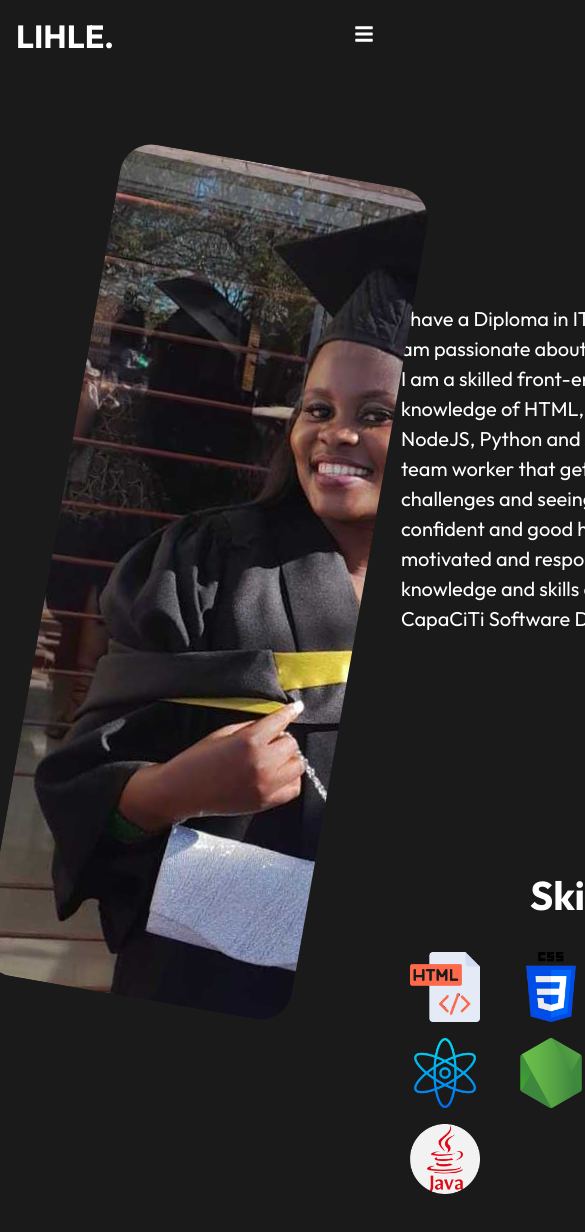
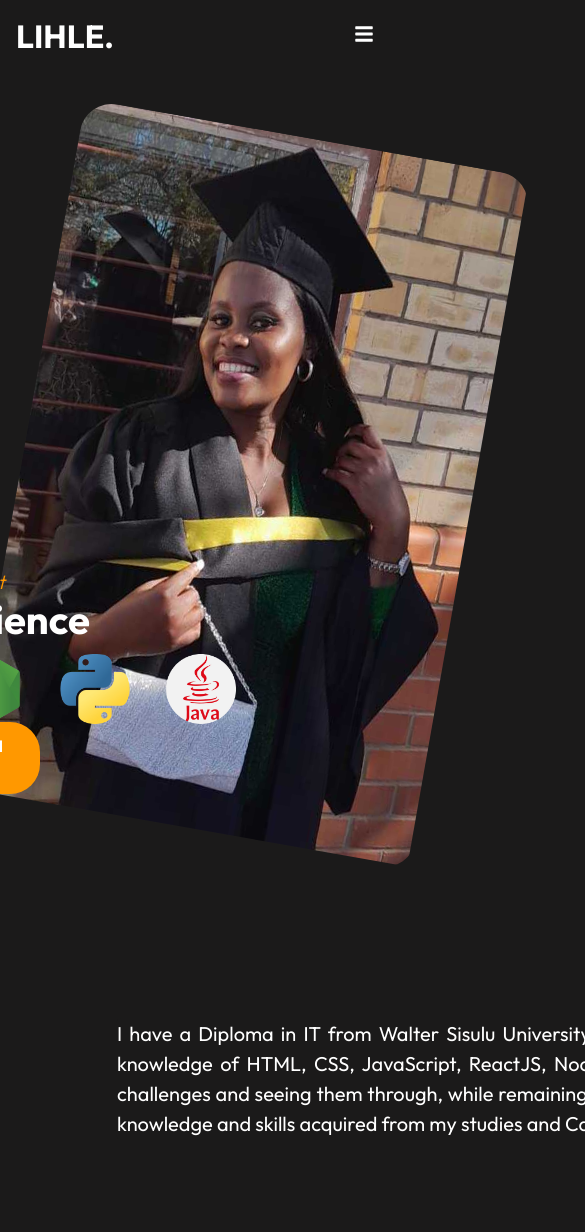
Before and after one commit to Tembelihl/React-Portfolio, a React (Create React App) app: page /about in a window 390 px wide. Shown: the top 1232 px of the page, 585 px wide, since content can reach past the window. Built offline with nearby package versions, Linux system fonts and the light colour scheme.

Commit message:
I was trying to make responsiveness in about page

```diff
--- a/package.json
+++ b/package.json
@@ -8,6 +8,7 @@
     "@testing-library/user-event": "^13.5.0",
     "axios": "^1.5.0",
     "bootstrap": "^5.3.1",
+    "nodemon": "^3.0.1",
     "react": "^18.2.0",
     "react-bootstrap": "^2.8.0",
     "react-dom": "^18.2.0",
--- a/src/components/AboutImg.js
+++ b/src/components/AboutImg.js
@@ -8,22 +8,35 @@ import ReactImg from "../Pictures/React.bg.jpg"
 import NodeImg from "../Pictures/Node-js.bg.jpg"
 import pythonImg from "../Pictures/python.bg.jpg"
 import JavaImg from "../Pictures/Java.bg.jpg"
-
-import { Link } from "react-router-dom";
+import resume from '../Pictures/Minimalist CV Resume.pdf';
 
 const About = () => {
-  return <div className="heading">
-        <h5>Get To Know</h5>
-        <h1>About Me</h1>
+  return <div className="container">
+
+    <div className="about__me">
+        <div className="about__me-image">
+            <img src={AboutImg} alt="About Image" />
+        </div>
+     </div>
+     <div className='heading'>
+            <h5>Get To Know</h5>
+            <h1>About Me</h1>
+    </div>
         <div className="box">
         <p>
-        I have a Diploma in IT from Walter Sisulu University. I am passionate about Web developer and Web Design. I am a skilled front-end developer having the knowledge of HTML, CSS, JavaScript, ReactJS, NodeJS, Python and Java I am a quick learner and a team worker that gets the job done. I enjoy meeting challenges and seeing them through, while remaining confident and good honored under pressure. I am self motivated and responsible Software Developer with knowledge and skills acquired from my studies and CapaCiTi  Software Development Program.
+            I have a Diploma in IT from Walter Sisulu University. I am passionate about
+            Web developer and Web Design. I am a skilled front-end developer having the
+            knowledge of HTML, CSS, JavaScript, ReactJS, NodeJS, Python and Java I am a
+            quick learner and a team worker that gets the job done. I enjoy meeting challenges
+            and seeing them through, while remaining confident and good honored under pressure.
+            I am self motivated and responsible Software Developer with knowledge and skills
+            acquired from my studies and CapaCiTi  Software Development Program.
         </p>
         </div>
     <div className="heading__skills">
         <h5>What I've learnt</h5>
         <h1>Skills&Experience</h1>
-        </div>
+    </div>
         <div className="about__me-icons">
         <img src={HtmlImg} alt="" />
         <img src={CSSImg} alt="" />
@@ -34,12 +47,8 @@ const About = () => {
         <img src={JavaImg} alt="" />
     </div>
 
-    <Link to="/about" className="btn__about">Download Resume</Link>
-     <div className="about__me">
-        <div className="about__me-image">
-            <img src={AboutImg} alt="About Image" />
-        </div>
-     </div>
+    <a href={resume} download="Minimalist CV Resume.pdf" className="download minimalist">Download Resume</a>
+
  </div>
 
 }
--- a/src/components/AboutStyles.css
+++ b/src/components/AboutStyles.css
@@ -14,12 +14,13 @@
     overflow: hidden;
     transform: rotate(10deg);
     transition: var(--transition);
-    height: 35rem;
-    width: 25%;
-	  display: inline-flex;
-    position: absolute;
-    top: 160px;
-    left: 50px;
+    margin: 5px;
+
+	  /* display: flex; */
+}
+.about__me-image img {
+  width: 450px;
+  height: 700px;
 }
 
 .about__me-image:hover {
@@ -27,11 +28,18 @@
 }
 
 
-.heading {
-   padding: 8rem 0 6rem;
-   margin-left: 400px;
+.container {
+   padding: 8rem 1rem;
    background-color: #1b1a1a;
    font-size: 20px;
+   display: flex;
+  flex-direction: row;
+  width: fit-content;
+}
+.heading {
+  position: absolute;
+  right: 400px;
+
 }
 
 .heading h1{
@@ -48,7 +56,7 @@
     text-decoration-thickness: 8px;
   }
 
-  .heading h5{
+  h5{
     color: #FF9800;
     margin-left: 240px;
     font-size:20px;
@@ -56,29 +64,43 @@
     font-style: italic;
   }
 
-  .heading__skills h1{
-    margin-left: 130px;
+  .heading__skills {
+
+    position: absolute;
+    bottom: 200px;
+    right: 300px;
+    color: #fff;
+
+  }
+  .heading__skills h1 {
+    margin-left: 250px;
+  }
+  .heading__skills h5{
+    margin-left: 350px;
   }
 
 .box p {
     background-color: #1b1a1a;
     border: 1px solid #1b1a1a;
     border-radius: 5px;
-    padding: 20px;
+    /* padding: 20px; */
     font-size: 20px;
     line-height: 1.5;
-    margin-bottom: 2rem 0 2.6rem;
+    margin-top: 100px;
+    margin-left: 100px;
+    width: 600px;
+    text-align: justify;
 }
 
-.box p {
-    margin-right: 300px;
-}
+
 
 .about__me-icons {
     display: flex;
     justify-content: flex-start;
     align-items: center;
-    margin-top: 25px;
+    position: absolute;
+    bottom: 120px;
+    right: 90px;
   }
 
   .about__me-icons img {
@@ -88,7 +110,7 @@
     size: 20px;
   }
 
-  .btn__about{
+  a.download.minimalist{
     background-color: #FF9800;
     color:#ffffff;
     border:2px solid transparent;
@@ -103,28 +125,37 @@
     transition: all 0.5s ease;
     margin-top: 55px;
     margin-left: 200px;
+    position: absolute;
+    bottom: 50px;
+    right: 350px;
   }
 
-  .btn__about:hover{
+  a.download:hover{
     background-color: transparent;
     border-color:#FF9800;
     color:#FF9800;
   }
 
-  .btn__about:focus{
+  a.download:focus{
     outline: none;
   }
 
-  @media screen and (max-width: 600px) {
-    .heading {
-      width: 50%;
+  @media screen and (max-width: 390px) {
+    .container {
+      /* width: 50%;
+      display: block
+      ; */
+      width: 600px;
+      flex-direction: column;
+      overflow: hidden;
+    }
+    .box {
+      position: relative;
     }
 
-    .heading p {
+
+    .box p {
         width: 250%;
-        margin-bottom: 10rem;
-        padding: 0
-        ;
       }
 
     .about__me-icons {
--- a/src/components/Form.js
+++ b/src/components/Form.js
@@ -25,9 +25,8 @@ const Form = () => {
     <label>Phone</label>
     <input type="phone" name="phone" id="" onChange={handleChange} value={data.phone} placeholder="+27"/>
     <label>Message</label>
-    <textarea name="message" id="" cols="40" onChange={handleChange} value={data.message} row="10" placeholder="Type message Here..."/>
-    <button type="submit" class="btn btn-primary">Send Message</button>
-    <p>{data.name} {data.email} {data.phone} {data.message}</p>
+    <textarea name="message" id="" cols="30" onChange={handleChange} value={data.message} row="10" placeholder="Type message Here..."/>
+    <button type='submit'>Send Message</button>
   </form>
 </div>
 };
--- a/src/components/HomeImgStyles.css
+++ b/src/components/HomeImgStyles.css
@@ -19,7 +19,7 @@
     top: 0;
     left: 0;
     background-color: #000;
-    opacity: 0.7;
+    opacity: 0.8;
 }
 
 .home {
--- a/src/routes/About.js
+++ b/src/routes/About.js
@@ -1,7 +1,7 @@
 import React from "react";
 import Navbar from "../components/Navbar";
 import AboutImg from "../components/AboutImg";
-import Footer from "../components/Footer";
+// import Footer from "../components/Footer";
 
 const About = () => {
   return (
--- a/src/routes/Project.js
+++ b/src/routes/Project.js
@@ -20,28 +20,28 @@ const Project = () => {
             <img src={MzamoImg} alt="FinanceImg"/>
         </div>
         <h3>Mzamomtsha Website</h3>
-        <a href="http://github.com" className='btn__project'>Github</a>
+        <a href="https://github.com/Tembelihl/Mzamomtsha-Website" className='btn__project'>Github</a>
     </article>
     <article className='project__item'>
         <div className="project__item-image">
             <img src={PortfolioImg} alt="FinanceImg"/>
         </div>
         <h3>Portfolio Website</h3>
-        <a href="http://github.com" className='btn__project'>Github</a>
+        <a href="https://github.com/Tembelihl/Personal-Portfolio" className='btn__project'>Github</a>
     </article>
     <article className='project__item'>
         <div className="project__item-image">
             <img src={ChatImg} alt="ChatImg"/>
         </div>
         <h3>Chat App</h3>
-        <a href="http://github.com" className='btn__project'>Github</a>
+        <a href="https://github.com/Tembelihl/Chat-App" className='btn__project'>Github</a>
     </article>
     <article className='project__item'>
         <div className="project__item-image">
             <img src={FinanceImg} alt="FinanceImg"/>
         </div>
         <h3>Finance Calc</h3>
-        <a href="http://github.com" className='btn__project'>Github</a>
+        <a href="https://github.com/Tembelihl/Financial-Calculator" className='btn__project'>Github</a>
     </article>
   </div>
   </div>
```
Also changed, not shown: 2 other files (tests, documents, lock files or other folders).
